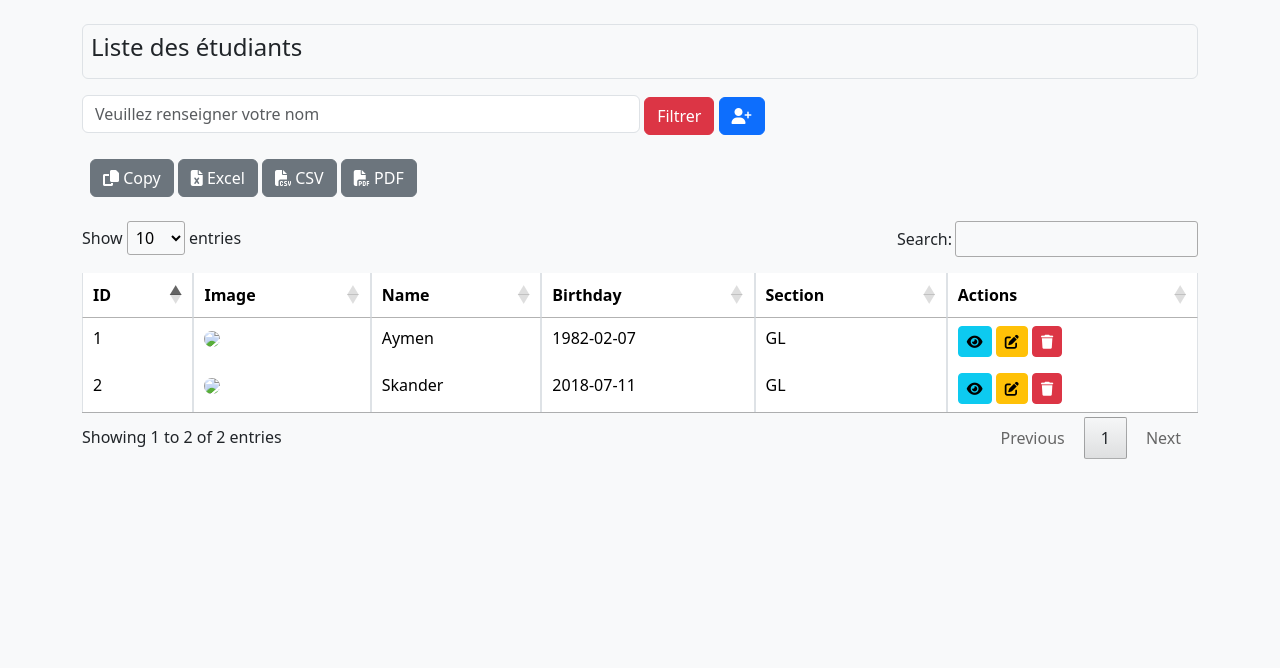
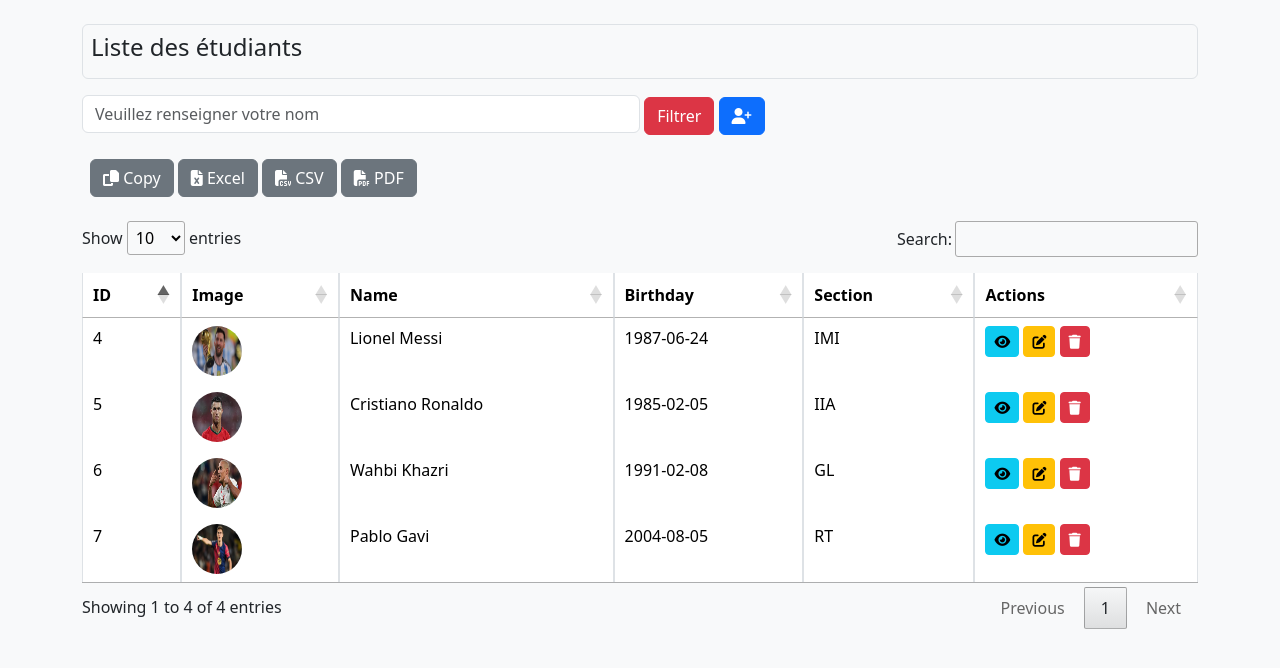
Before and after one commit to TPs-PHP/Students-Management-System, a PHP site: page /listeEtudiants.php in a window 1280 px wide. Shown: the part 56-724 px from the top of the page. Run offline with PHP 8.4, Linux system fonts and the light colour scheme; data comes from the database, SQL or seed files in the repository; some libraries are stand-ins or nearby versions.

Commit message:
feat: display students list dynamically from database

```diff
--- a/views/listeEtudiants.php
+++ b/views/listeEtudiants.php
@@ -1,6 +1,14 @@
 <!DOCTYPE html>
 <html lang="fr">
-
+<?php
+require_once '../config/db.php';
+require_once '../config/config.php';
+$bdd = ConnexionDB::getInstance();
+$query = $bdd->query("SELECT students.id, students.name, students.birthday, students.image, sections.designation AS section
+                      FROM students
+                      JOIN sections ON students.section_id = sections.id");
+$students = $query->fetchAll();
+?>
 <head>
     <meta charset="UTF-8">
     <meta name="viewport" content="width=device-width, initial-scale=1.0">
@@ -66,30 +74,20 @@
                 </tr>
             </thead>
             <tbody>
+                <?php foreach ($students as $student): ?>
                 <tr>
-                    <td>1</td>
-                    <td><img src="https://via.placeholder.com/50" class="rounded-circle" width="50"></td>
-                    <td>Aymen</td>
-                    <td>1982-02-07</td>
-                    <td>GL</td>
+                    <td><?php echo $student['id']; ?></td>
+                    <td><img src="<?php echo "../uploads/".$student['image']; ?>" class="rounded-circle" width="50" height="50"></td>
+                    <td><?php echo $student['name']; ?></td>
+                    <td><?php echo $student['birthday']; ?></td>
+                    <td><?php echo $student['section']; ?></td>
                     <td>
                         <button class="btn btn-info btn-sm"><i class="fas fa-eye"></i></button>
                         <button class="btn btn-warning btn-sm"><i class="fas fa-edit"></i></button>
                         <button class="btn btn-danger btn-sm"><i class="fas fa-trash"></i></button>
                     </td>
                 </tr>
-                <tr>
-                    <td>2</td>
-                    <td><img src="https://via.placeholder.com/50" class="rounded-circle" width="50"></td>
-                    <td>Skander</td>
-                    <td>2018-07-11</td>
-                    <td>GL</td>
-                    <td>
-                        <button class="btn btn-info btn-sm"><i class="fas fa-eye"></i></button>
-                        <button class="btn btn-warning btn-sm"><i class="fas fa-edit"></i></button>
-                        <button class="btn btn-danger btn-sm"><i class="fas fa-trash"></i></button>
-                    </td>
-                </tr>
+                <?php endforeach; ?>
             </tbody>
         </table>
     </div>
```
